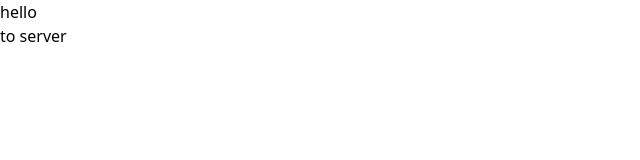
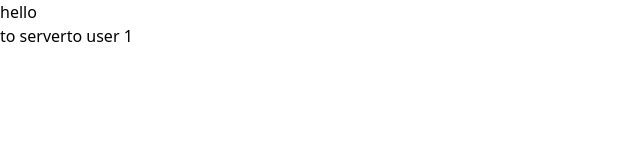
Before and after one commit to xxyCoder/pratice-project, a Next.js app in the folder xtest-nextjs/: page / in a window 1280 px wide. Shown: the top 160 px of the page, without its empty margins (0-640 px from the left). Built offline with nearby package versions, Linux system fonts and the light colour scheme.

Commit message:
feat: dynamic route

```diff
--- a/xtest-nextjs/src/app/page.tsx
+++ b/xtest-nextjs/src/app/page.tsx
@@ -5,6 +5,7 @@ export default function Home() {
 		<div>
 			<h1>hello</h1>
 			<Link href="/server">to server</Link>
+			<Link href="/users/1">to user 1</Link>
 		</div>
 	)
 }
--- /dev/null
+++ b/xtest-nextjs/src/app/users/[id].tsx
@@ -0,0 +1,4 @@
+export default async function User({params}: {params: Promise<{id: string}>}) {
+	const {id} = await params
+	return <h1>hello user {id}</h1>
+}
--- /dev/null
+++ b/xtest-nextjs/src/app/users/loading.tsx
@@ -0,0 +1,3 @@
+export default function UserLoading() {
+	return <div>user loading...</div>
+}
```
